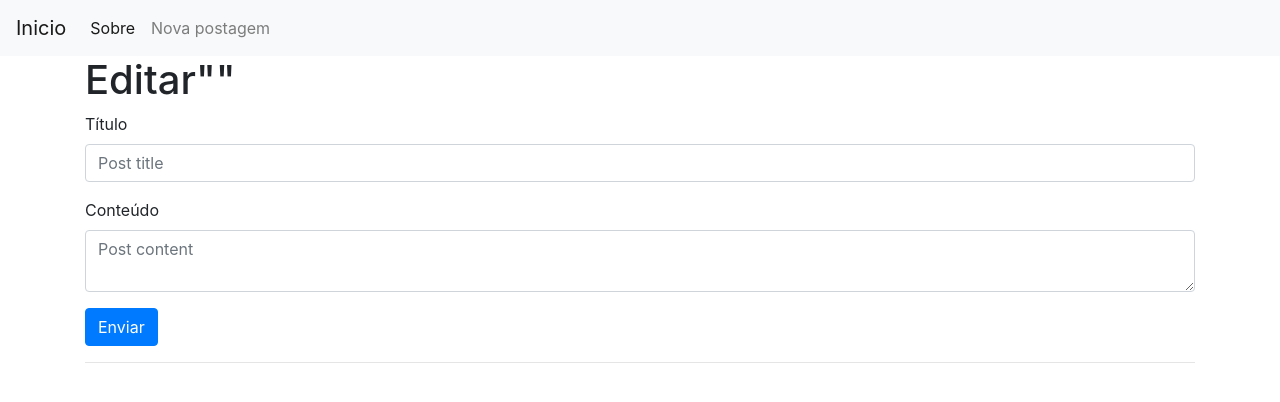
After one commit to shsatobr/blog_python, a Flask app: template templates/edit.html in a window 1280 px wide. The commit adds this page. Shown: the top 402 px of the page. Run offline with Flask 2, Linux system fonts and the light colour scheme; the template is opened without the code that fills it, so the values that code supplies are empty; some libraries are stand-ins or nearby versions.

Commit message:
Após fazer a parte de alteração do post

```diff
--- a/app.py
+++ b/app.py
@@ -48,3 +48,22 @@ def create():
             conn.close()
             return redirect(url_for('index'))
     return render_template('create.html')
+
+# Função para alteração de dados
+@app.route('/<int:id>/edit', methods=('GET', 'POST'))
+def edit(id):
+    post = get_post(id)
+
+    if request.method == 'POST':
+        title = request.form['title']
+        content = request.form['content']
+
+        if not title:
+            flash('Titulo é necessário')
+        else:
+            conn = get_db_connection()
+            conn.execute('UPDATE posts SET title = ?, content = ? where id = ?', (title, content, id))
+            conn.commit()
+            conn.close()
+            return redirect(url_for('index'))
+    return render_template('edit.html', post=post)
--- /dev/null
+++ b/templates/edit.html
@@ -0,0 +1,25 @@
+{% extends 'base.html' %}
+
+{% block content %}
+<h1>{% block title %} Editar"{{ post['title'] }}" {% endblock %}</h1>
+
+<form method="post">
+	<div class="form-group">
+		<label for="title">Título</label>
+		<input type="text" name="title" placeholder="Post title"
+			class="form-control"
+			value="{{ request.form['title'] or post['title'] }}">
+		</input>
+	</div>
+
+	<div class="form-group">
+		<label for="content">Conteúdo</label>
+		<textarea name="content" placeholder="Post content"
+			class="form-control">{{ request.form['content'] or post['content'] }}</textarea>
+	</div>
+	<div class="form-group">
+		<button type="submit" class="btn btn-primary">Enviar</buton>
+	</div>
+</form>
+<hr>
+{% endblock %}
--- a/templates/index.html
+++ b/templates/index.html
@@ -7,6 +7,10 @@
 			<h2>{{ post['title'] }}</h2>
 		</a>
 		<span class="badge badge-primary">{{ post['created'] }}</span>
+
+		<a href="{{ url_for('edit', id=post['id']) }}">
+			<span class="badege badge-warning">Editar</span>
+		</a>
 		<hr>
 	{% endfor %}
 {% endblock %}
```
